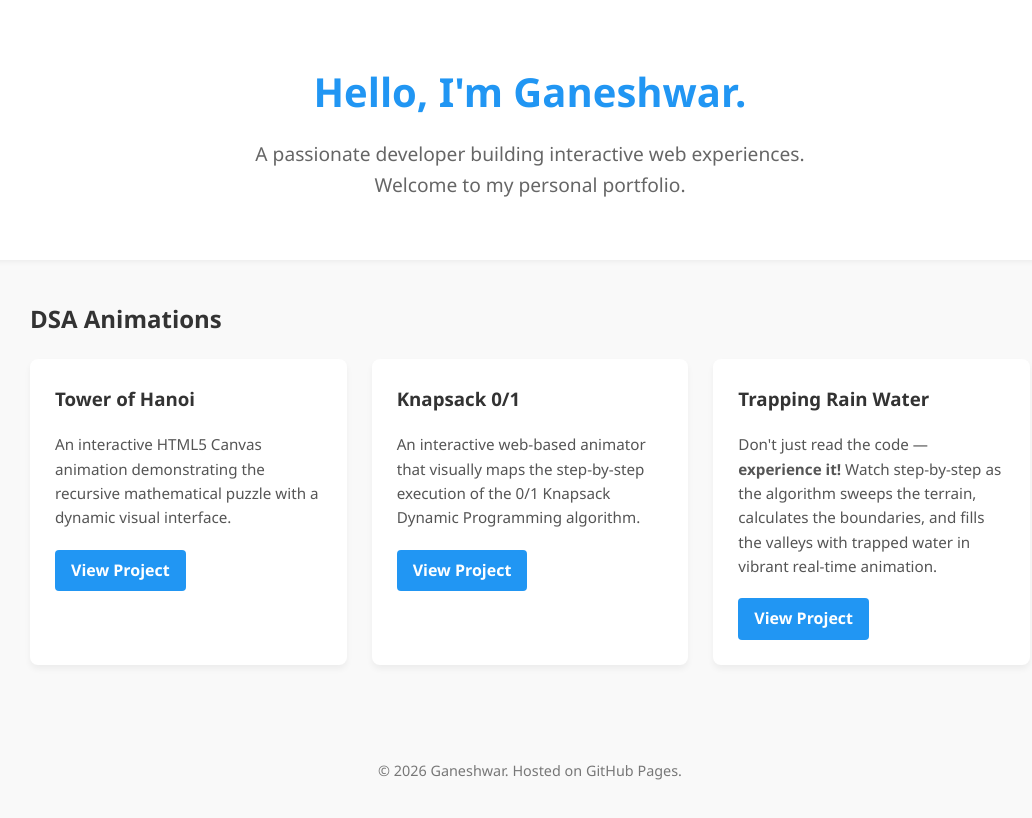
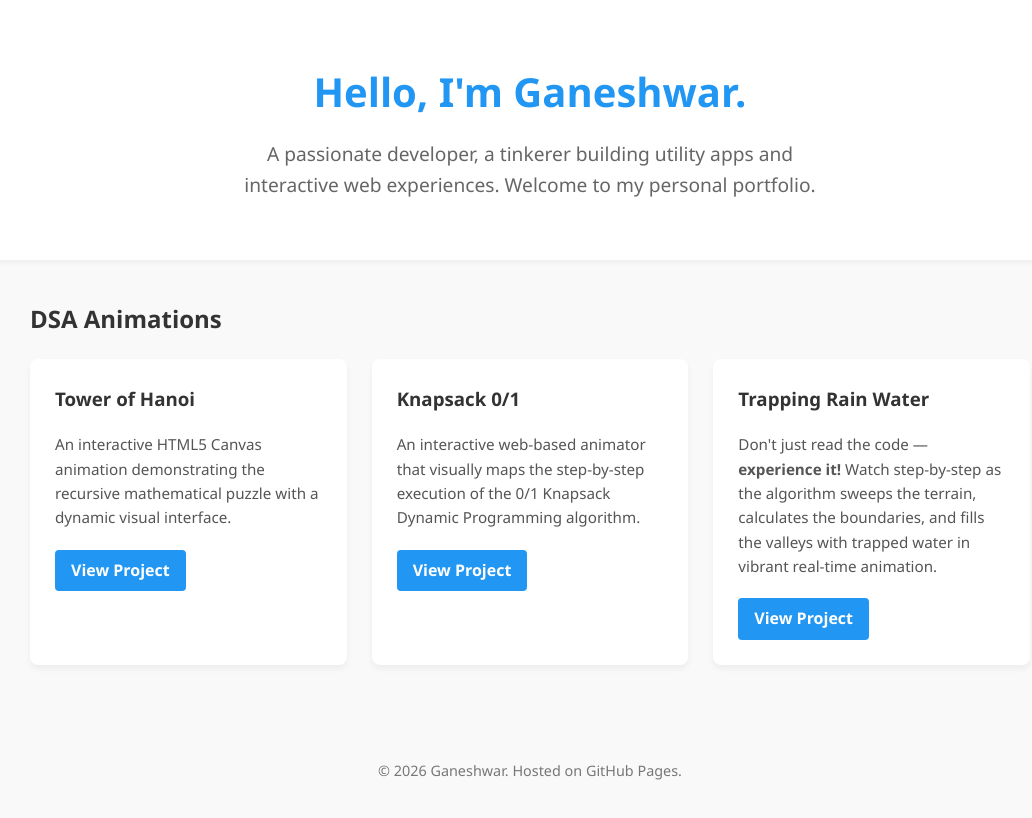
Before and after one commit to gyani1088/gyani1088.github.io, a plain HTML site: page index.html in a window 1280 px wide. Shown: the whole page, without its empty margins (110-1142 px from the left). Drawn offline with Linux system fonts and the light colour scheme.

Commit message:
Update index.html

```diff
--- a/index.html
+++ b/index.html
@@ -91,7 +91,7 @@
 
     <header>
         <h1>Hello, I'm Ganeshwar.</h1>
-        <p>A passionate developer building interactive web experiences. Welcome to my personal portfolio.</p>
+        <p>A passionate developer, a tinkerer building utility apps and interactive web experiences. Welcome to my personal portfolio.</p>
     </header>
 
     <div class="container">
```
